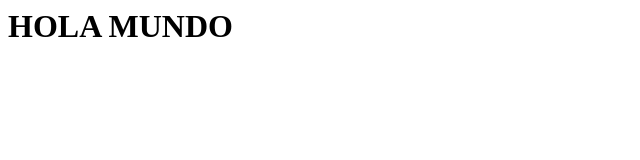
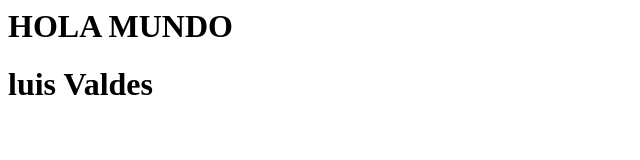
Before and after one commit to luishardstyle/web, a plain HTML site: page index.html in a window 1280 px wide. Shown: the whole page, without its empty margins (0-640 px from the left). Drawn offline with Linux system fonts and the light colour scheme.

Commit message:
Update index.html

```diff
--- a/index.html
+++ b/index.html
@@ -4,6 +4,7 @@
 </head>
 <body>
 <h1>HOLA MUNDO</h1>
+	<h1>luis Valdes </h1>
 
 </body>
 </html>
```
